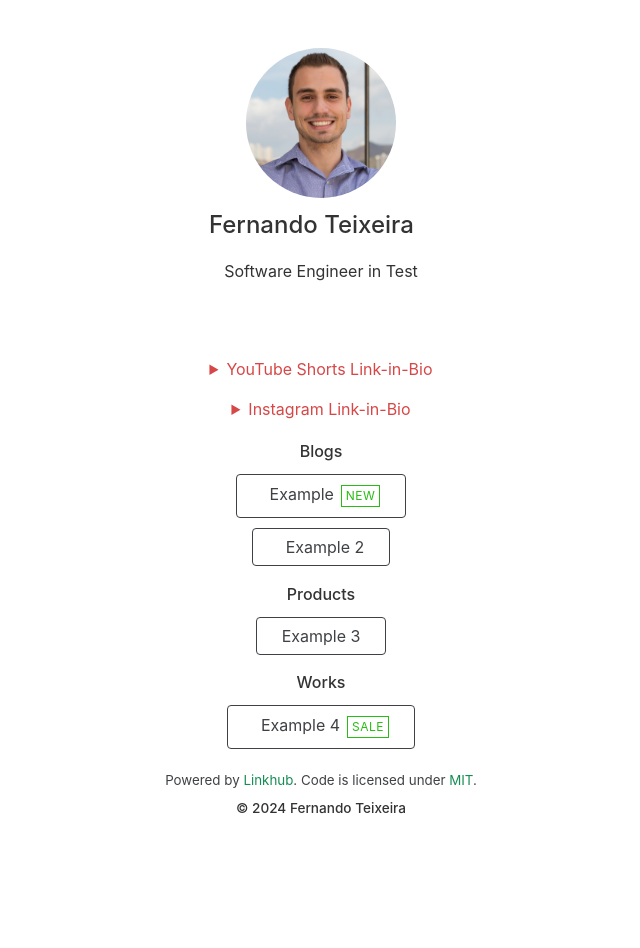
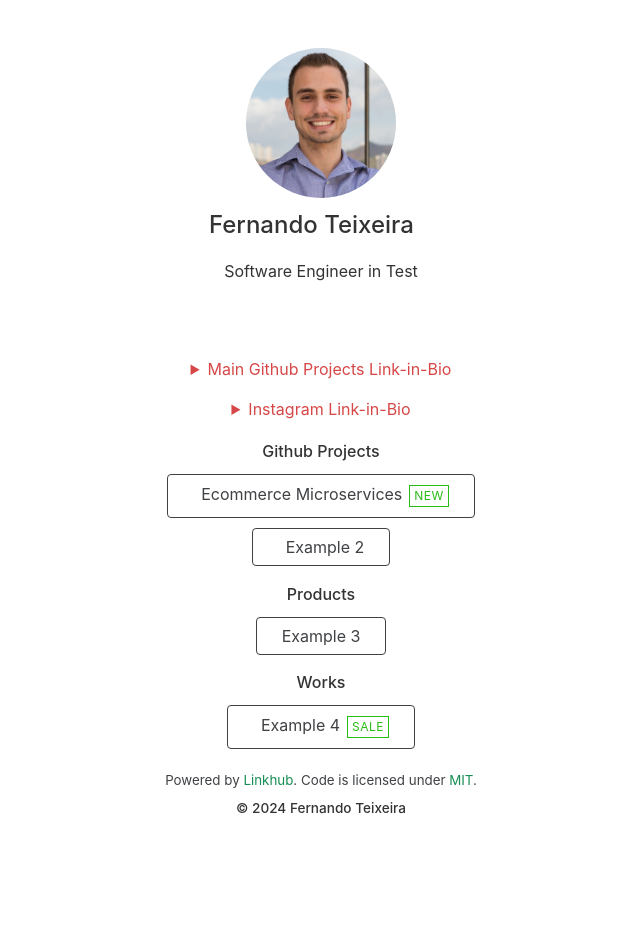
Before and after one commit to teixeira-fernando/teixeira-fernando.github.io, a Jekyll site: the page built from index.html, in a window 1280 px wide. Shown: the whole page, without its empty margins (319-959 px from the left). Built offline with Jekyll 4.4.1, drawn with Linux system fonts in a browser that asks for light colours; nearby versions of some CDN libraries.

Commit message:
updated website content

```diff
--- a/_data/bio.yml
+++ b/_data/bio.yml
@@ -1,4 +1,4 @@
-- name: YouTube Shorts
+- name: Main Github Projects
   ratio: vertical # For vertical 9:16 aspect ratio. Ideal for video thumbnails, such as those used on Instagram Reels, YouTube Shorts and TikTok. To use the default 1:1 aspect ratio (square), remove this variable.
   items:
     - url: https://www.example.com
--- a/_data/links.yml
+++ b/_data/links.yml
@@ -1,6 +1,6 @@
-- category: Blogs
+- category: Github Projects
   items:
-    - title: Example
+    - title: Ecommerce Microservices
       url: https://www.example.com
       icon: ri:film-fill # Icons are optional.
       tag: New
```
